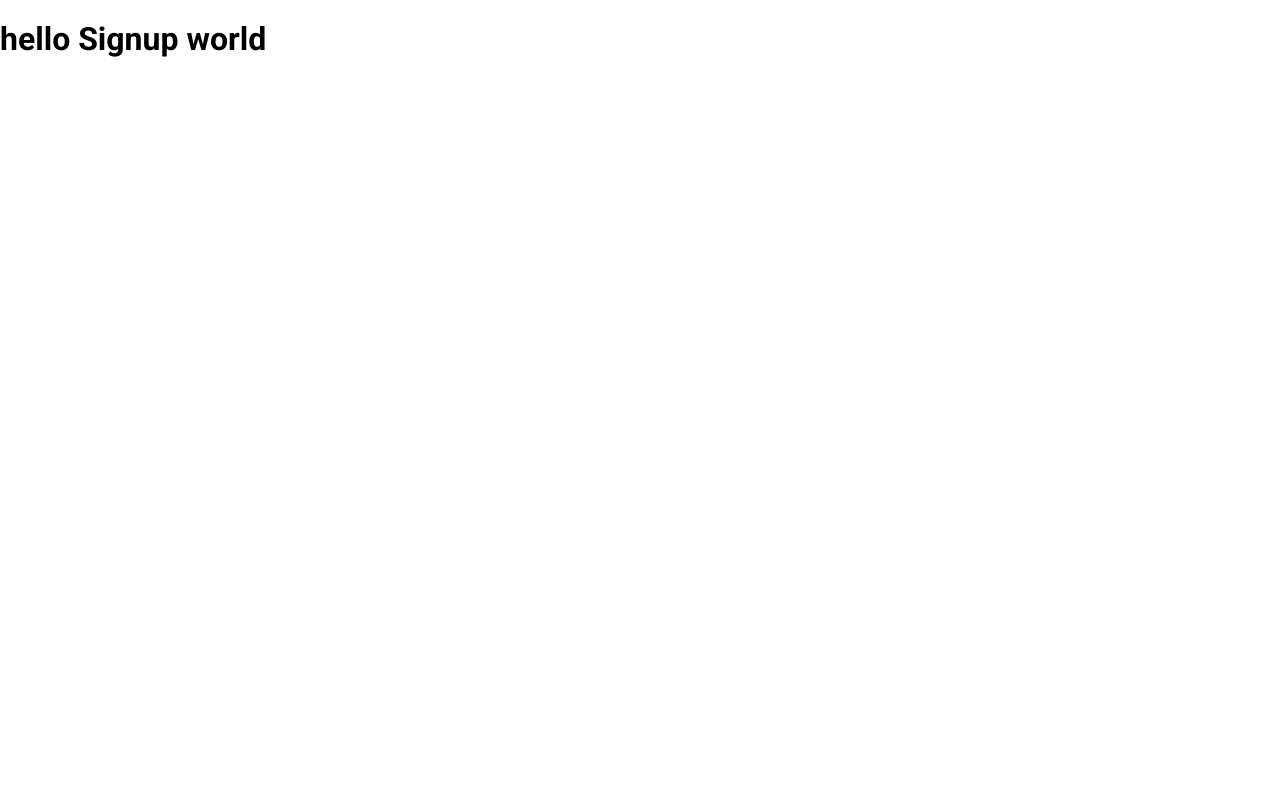
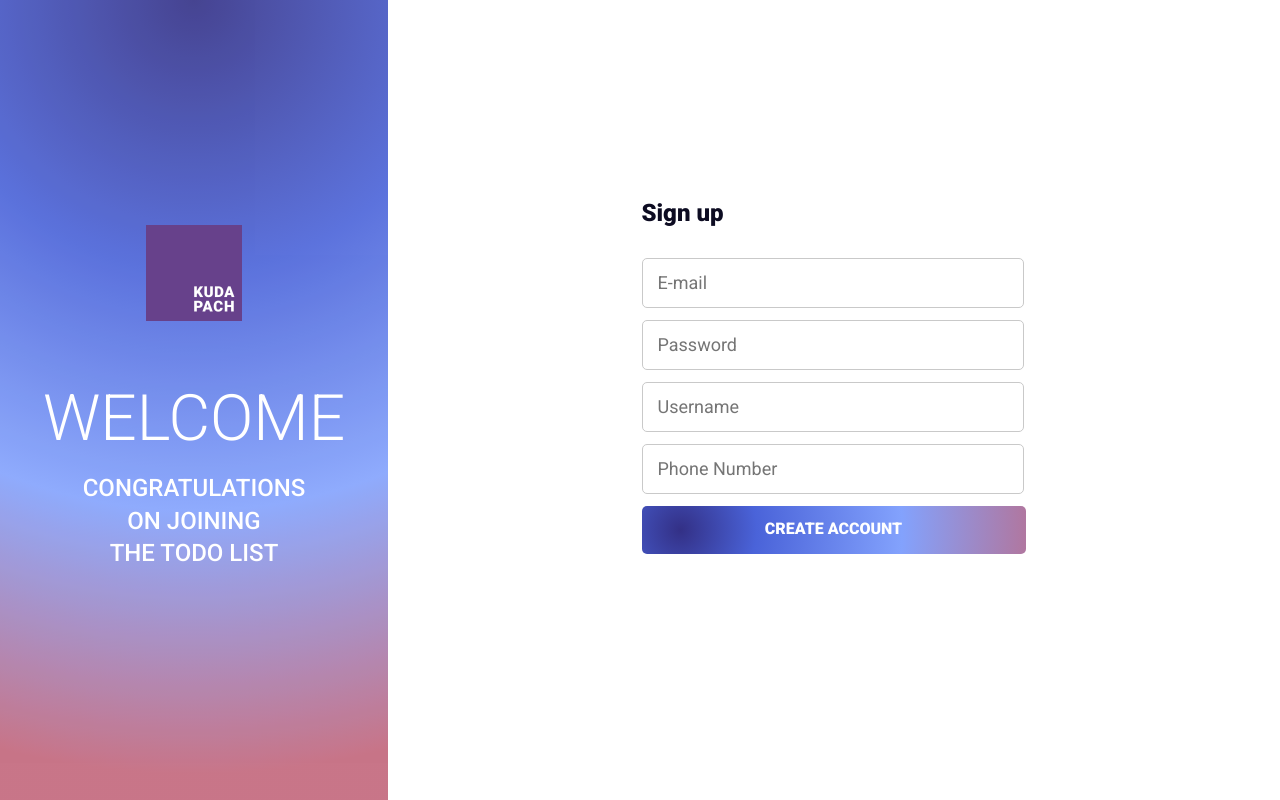
Before and after one commit to codestates/KUDAPACH_TODOLIST-client, a React (Create React App) app: page /signup in a window 1280 px wide. Built offline with nearby package versions, Linux system fonts and the light colour scheme.

Commit message:
[task08] Create Signup.js & CSS
Signup.js와 CSS를 만들고 해당 페이지 구축

```diff
--- a/src/css/Login.css
+++ b/src/css/Signin.css
@@ -45,7 +45,7 @@
 
 .mainText > div {
   font-size: 24px;
-  font-weight: 400;
+  font-weight: 500;
   text-align: center;
   color: #ffffff;
   margin: 5px 0 0 0;
@@ -79,7 +79,7 @@
 
 .rightMainWrapper {
   width: 385px;
-  height: 470px;
+  height: 440px;
   display: flex;
   flex-direction: column;
   justify-content: space-between;
--- a/src/css/Signup.css
+++ b/src/css/Signup.css
@@ -0,0 +1,108 @@
+.allLoginPage {
+  width: 100%;
+  display: flex;
+}
+
+.leftSide {
+  flex: 4 1 50px;
+  height: 100vh;
+  opacity: 0.9;
+  background-image: radial-gradient(circle at 50% 0, #333086, #4a63d9 33%, #83a2fd 62%, #c2667b 94%);
+  display: grid;
+  place-items: center;
+}
+
+.leftMiddle {
+  width: 315px;
+  height: 350px;
+  padding: 0;
+  display: flex;
+  flex-direction: column;
+  justify-content: space-between;
+  align-items: center;
+}
+
+.logo {
+  width: 96px;
+  height:96px;
+  background-image: url(../asset/img/project_logo.png);
+}
+
+.comment {
+  display: flex;
+  flex-direction: column;
+  justify-content: space-around;
+  height: 200px;
+  width: 100%;
+}
+
+.mainName {
+  font-size: 64px;
+  font-weight: 300;
+  text-align: center;
+  color: #ffffff;
+}
+
+.mainText > div {
+  font-size: 24px;
+  font-weight: 500;
+  text-align: center;
+  color: #ffffff;
+  margin: 5px 0 0 0;
+}
+
+.rightSide {
+  flex: 6 1 auto;
+  height: 100vh;
+  display: grid;
+  place-items: center;
+}
+
+.rightWrapper {
+  width: 385px;
+  height: 400px;
+  display: flex;
+  flex-direction: column;
+  justify-content: space-around;
+}
+
+.signUpText {
+  flex: 1 1 5px;
+  color: #0d0c22;
+  font-size: 24px;
+  font-weight: 900;
+}
+
+.inputWrapper {
+  flex: 1 1 auto;
+  display: flex;
+  flex-direction: column;
+}
+
+.inputWrapper > input {
+  margin: 6px 0;
+  width: 365px;
+  height: 48px;
+  border-radius: 5px;
+  border: solid 1px #c9c9c9;
+  padding: 0 0 0 15px;
+  font-size: 18px;
+}
+
+.createBtn {
+  margin: 6px 0 0 0;
+  width: 384px;
+  height: 48px;
+  border: 0;
+  border-radius: 5px;
+  background-image: radial-gradient(circle at 10% 50%, #333086, #4a63d9 22%, #83a2fd 64%, #c2667b 114%);
+  font-size: 16px;
+  font-weight: 900;
+  color: #ffffff;
+  transition: 0.3s;
+  opacity: 1;
+}
+
+.createBtn:hover {
+  opacity: 0.8;
+}
--- a/src/pages/Signin.js
+++ b/src/pages/Signin.js
@@ -1,5 +1,5 @@
 import React from 'react';
-import '../css/Login.css';
+import '../css/Signin.css';
 import { withRouter, Link } from 'react-router-dom';
 
 class Signin extends React.Component {
--- a/src/pages/Signup.js
+++ b/src/pages/Signup.js
@@ -1,11 +1,50 @@
 import React from 'react';
-import { withRouter } from 'react-router-dom';
+import '../css/Signup.css';
+import { withRouter, Link } from 'react-router-dom';
 
 class Signup extends React.Component {
   render() {
     return (
-      <div>
-        <h1>hello Signup world</h1>
+      <div className="allLoginPage">
+        <div className="leftSide">
+          <div className="leftMiddle">
+            <Link to="/Signin">
+              <div className="logo" />
+            </Link>
+            <div className="comment">
+              <div className="mainName">WELCOME</div>
+              <div className="mainText">
+                <div>CONGRATULATIONS</div>
+                <div>ON JOINING</div>
+                <div>THE TODO LIST</div>
+              </div>
+            </div>
+          </div>
+        </div>
+        <div className="rightSide">
+          <div className="rightWrapper">
+            <div className="signUpText">Sign up</div>
+            <div className="inputWrapper">
+              <input type="text" className="newMail" placeholder="E-mail" />
+              <input
+                type="text"
+                className="newPassword"
+                placeholder="Password"
+              />
+              <input
+                type="text"
+                className="newUsername"
+                placeholder="Username"
+              />
+              <input
+                type="text"
+                className="newPhoneNumber"
+                placeholder="Phone Number"
+              />
+              <button className="createBtn">CREATE ACCOUNT</button>
+            </div>
+          </div>
+        </div>
       </div>
     );
   }
```
